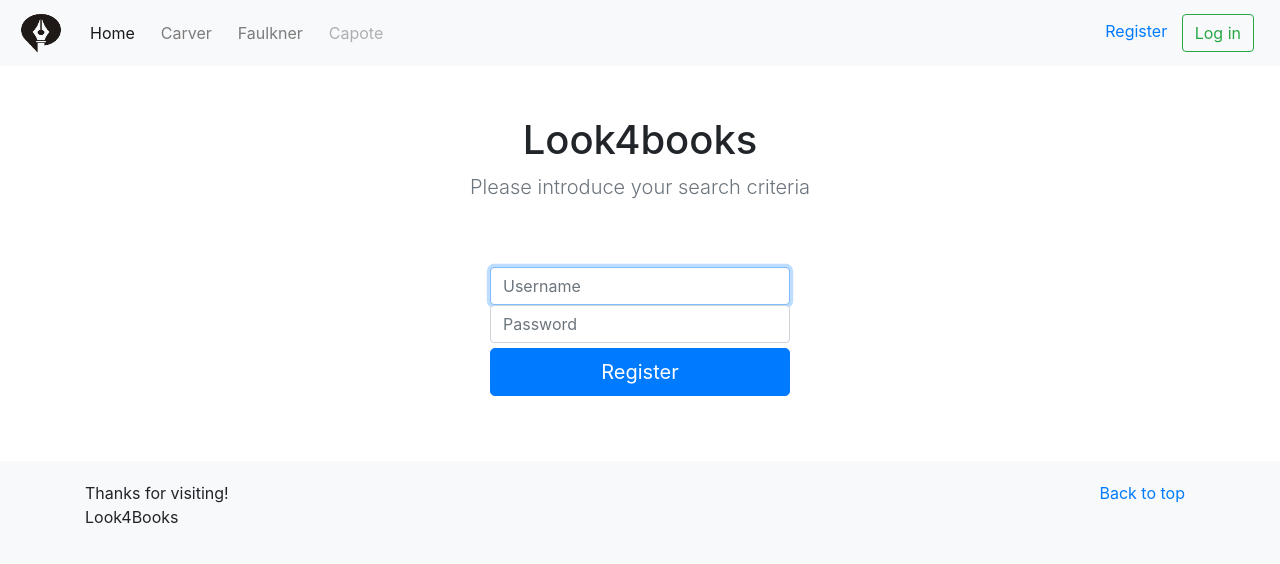
After one commit to ajcantos/project1, a Flask app: page /search in a window 1280 px wide. The commit adds this page. Shown: the top 564 px of the page. Run offline with Flask 2, Linux system fonts and the light colour scheme; some libraries are stand-ins or nearby versions.

Commit message:
Periodic commit

```diff
--- a/application.py
+++ b/application.py
@@ -1,6 +1,6 @@
 import os
 
-from flask import Flask, session, render_template, request
+from flask import Flask, session, render_template, request, redirect, url_for
 from flask_session import Session
 from sqlalchemy import create_engine
 from sqlalchemy.orm import scoped_session, sessionmaker
@@ -21,28 +21,67 @@ engine = create_engine(os.getenv("DATABASE_URL"))
 db = scoped_session(sessionmaker(bind=engine))
 
 
-def check_user_credentials(email, password):
-    access = 'denied'
-    if email == 'a.j.cantos@gmail.com':
+def credentials_are_valid(username, password):
+    access = False
+    if username == 'ajcantos':
         if password == '111111':
-            access = 'granted'
+            access = True
     return access
+
+def user_already_exists(username):
+    exists = False
+    if username == 'ajcantos':
+        exists = True
+
+    return exists
 
 @app.route('/')
 def index():
     return render_template('index.html')
 
-@app.route('/signin', methods=['GET', 'POST'])
-def signin():
-    if request.method == 'GET':
-        access = 'initial'
-        return render_template('signin.html', access=access, name=None)
-    else:
-        email = request.form.get('email')
-        password = request.form.get('password')
-        access = check_user_credentials(email, password)
-        return render_template('signin.html', access=access, name=email)
+@app.route('/login', methods=['GET', 'POST'])
+def login():
+    error = None
+    if request.method == 'POST':
+        # Obtain the username and password from the form
+        username = request.form['username']
+        password = request.form['password']
 
-@app.route('/signup')
-def signup():
-    return render_template('signup.html')
+        # Check if they are valid
+        if not credentials_are_valid (username, password):
+            error = 'Invalid credentials'
+
+        # If they are valid, then...
+        if error is None:
+            # Init session
+            return redirect(url_for('search'))
+
+    return render_template('login.html', error=error)
+
+@app.route('/register', methods=('GET', 'POST'))
+def register():
+    error = None
+    if request.method == 'POST':
+        # Obtain the username and passowrd from the form
+        username = request.form['username']
+        password = request.form['password']
+
+        # Check if they are valid
+        if not username:
+            error = 'Username is required.'
+        elif not password:
+            error = 'Password is required.'
+        elif user_already_exists(username):
+            error = 'User already exists'
+
+        # If they are valid, then...
+        if error is None:
+            # Store user and pass in DB
+            return redirect(url_for('login'))
+
+    return render_template('register.html', error=error)
+
+@app.route('/search', methods=('GET', 'POST'))
+def search():
+    error = None
+    return render_template('search.html', error=error)
--- /dev/null
+++ b/setup-SQL.txt
@@ -0,0 +1,5 @@
+CREATE TABLE users (
+    id SERIAL PRIMARY KEY,
+    username VARCHAR NOT NULL,
+    password VARCHAR NOT NULL
+);
--- /dev/null
+++ b/templates/search.html
@@ -0,0 +1,31 @@
+{% extends "template-general.html" %}
+
+{% block title %}
+Look4books
+{% endblock %}
+
+{% block subtitle %}
+{% if error %}
+No results found, please try again
+{% else %}
+Please introduce your search criteria
+{% endif %}
+{% endblock %}
+
+{% block body %}
+{% if error %}
+<div class="container alert alert-warning" role="alert">
+    {{ error }}
+</div>
+{% endif %}
+
+<div class="container text-center">
+    <form class="form-signin-signup" method="post">
+        <label for="username" class="sr-only">Username</label>
+        <input type="text" name="username" id="username" class="form-control" placeholder="Username" required autofocus>
+        <label for="password" class="sr-only">Password</label>
+        <input type="password" name="password" id="password" class="form-control" placeholder="Password" required>
+        <input type="submit" class="btn btn-lg btn-primary btn-block" value="Register" style="margin-top: 5px;">
+    </form>
+</div>
+{% endblock %}
--- a/templates/template-general.html
+++ b/templates/template-general.html
@@ -35,8 +35,8 @@
                         </li>
                     </ul>
                     <span class="text-muted">
-                        <a href="{{ url_for('signup') }}">Sign up</a>
-                        <a class="btn btn-outline-success" href="{{ url_for('signin') }}">Sign in</a>
+                        <a href="{{ url_for('register') }}">Register</a>
+                        <a class="btn btn-outline-success" href="{{ url_for('login') }}">Log in</a>
                     </span>
                 </div>
               </nav>
```
Also changed, not shown: templates/login.html (added, +31 -0 lines), templates/register.html (added, +31 -0 lines), templates/signin.html (deleted, +0 -37 lines).
